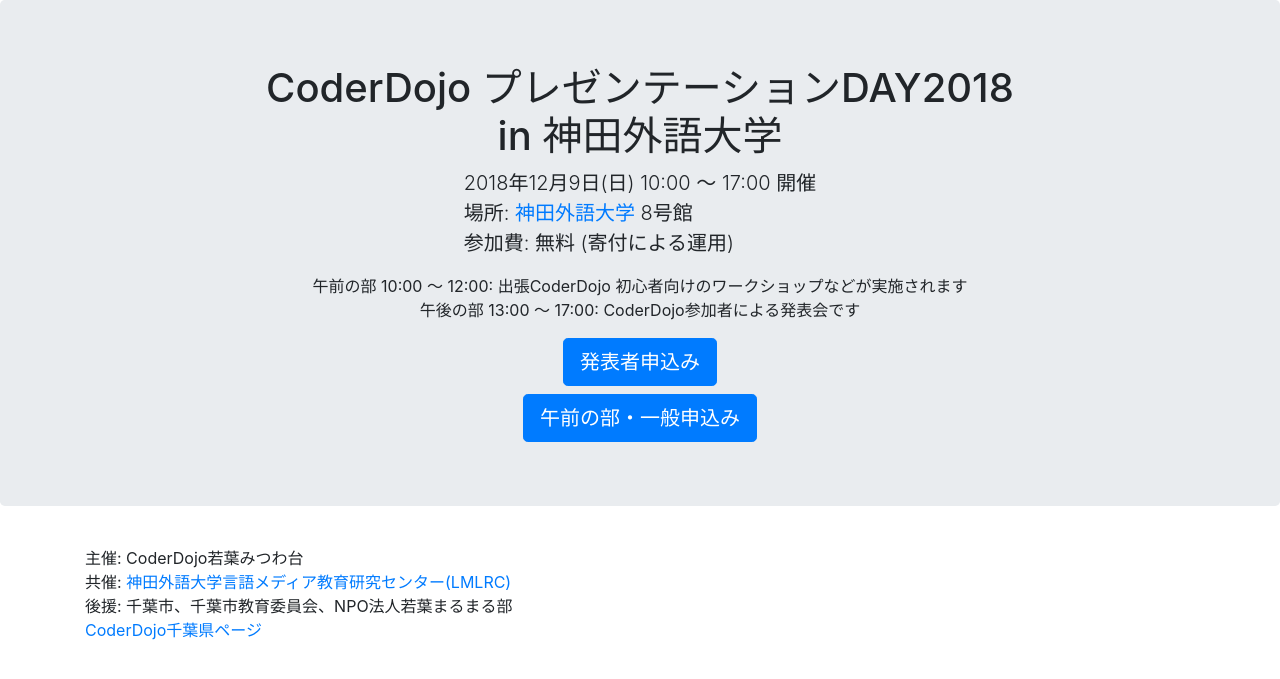
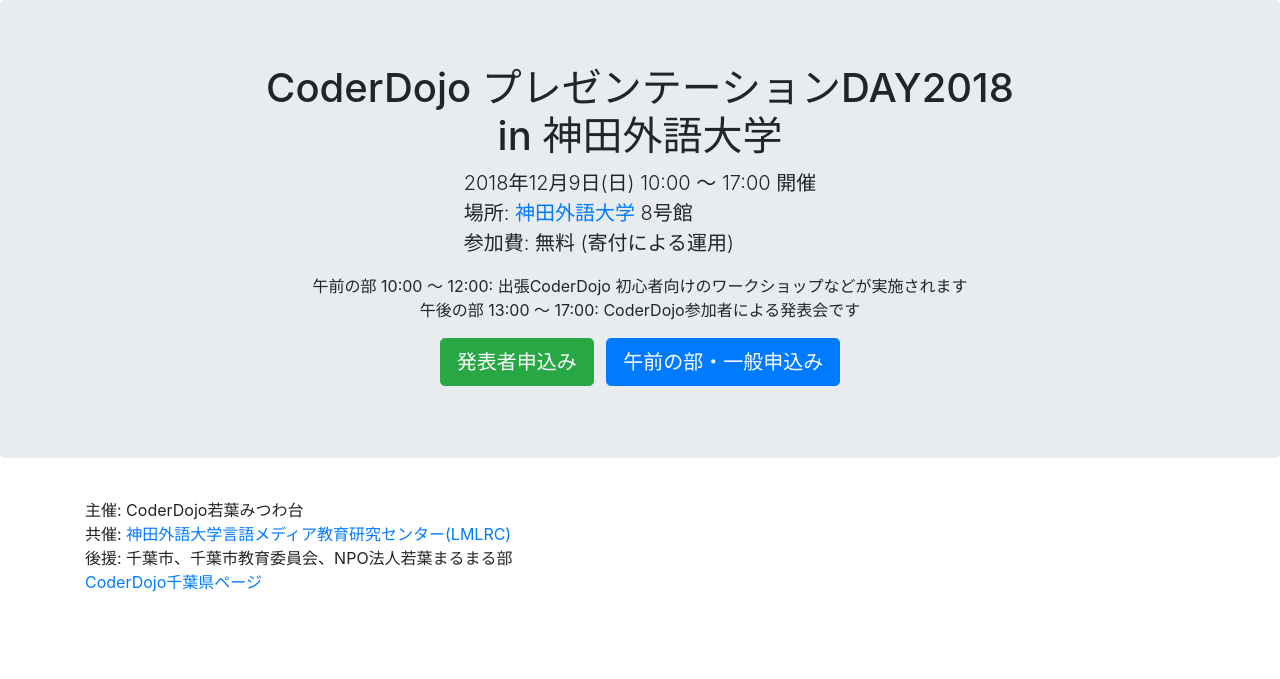
Before and after one commit to coderdojo-chiba-pref/coderdojo-chiba-pref.github.io, a Jekyll site: the page presenday2018-12.html, which Jekyll copies as it is, in a window 1280 px wide. Shown: the top 679 px of the page. Built offline with Jekyll 4.4.1, drawn with Linux system fonts in a browser that asks for light colours.

Commit message:
🐴🙄 Updated with Glitch

```diff
--- a/presenday2018-12.html
+++ b/presenday2018-12.html
@@ -20,10 +20,8 @@
 
 
         <div class="mb-2">
-            <a class="btn btn-primary btn-lg" href="https://goo.gl/forms/sskmHaHyzyzHybyu2" target="_blank"
+            <a class="btn btn-success btn-lg mr-2" href="https://goo.gl/forms/sskmHaHyzyzHybyu2" target="_blank"
                role="button">発表者申込み</a>
-        </div>
-        <div>
             <a class="btn btn-primary btn-lg" href="https://goo.gl/forms/ipqnJZ6e1WPHlnCb2" target="_blank" role="button">
                 午前の部・一般申込み
             </a>
```
